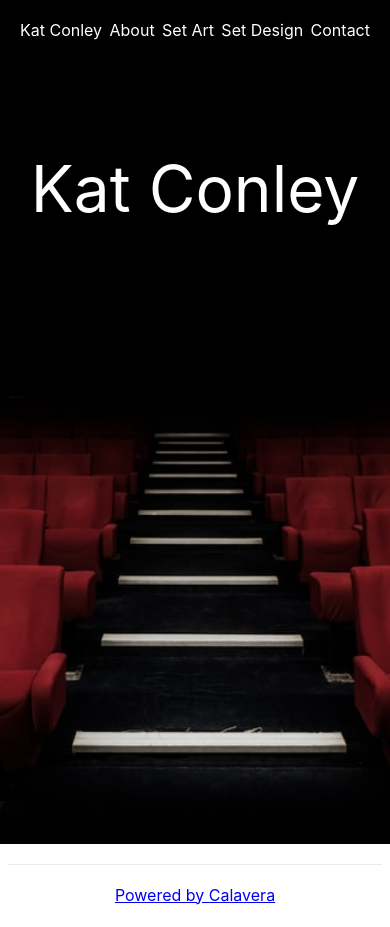
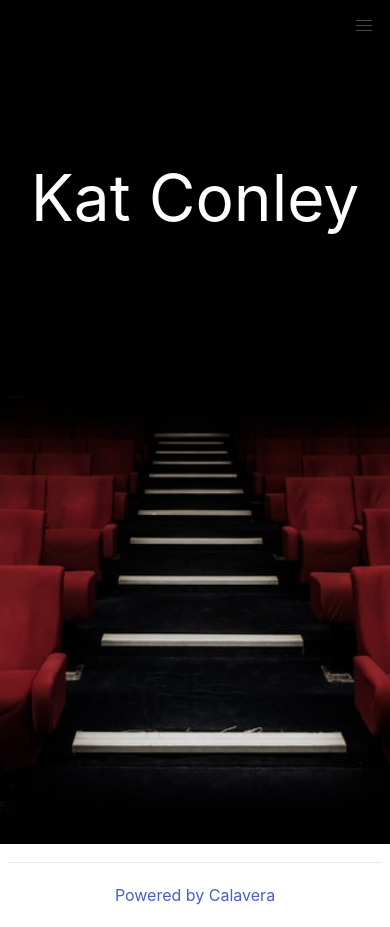
Before and after one commit to gocalavera/katconley, a Next.js app: page / in a window 390 px wide. Built offline with nearby package versions, Linux system fonts and the light colour scheme.

Commit message:
pulled in bulma, started setting up mobile nav.

```diff
--- a/components/Header.js
+++ b/components/Header.js
@@ -4,12 +4,22 @@ import Link from "next/link";
 
 export default function Header() {
     return (
-        <div className={styles.nav}>
+        <>
+            <div className={`${styles.nav} is-hidden-touch`}>
                 <Link href="/"><div className={styles["nav-item"]}>Kat Conley</div></Link>
                 <Link href="/about"><div className={styles["nav-item"]}>About</div></Link>
                 <Link href="/set-art"><div className={styles["nav-item"]}>Set Art</div></Link>
                 <Link href="/set-design"><div className={styles["nav-item"]}>Set Design</div></Link>
                 <Link href="/contact"><div className={styles["nav-item"]}>Contact</div></Link>
             </div>
+
+            <div className={`${styles["mobile-nav"]} is-hidden-desktop`}>
+                <a role="button" className="navbar-burger white" aria-label="menu" aria-expanded="false">
+                    <span aria-hidden="true"></span>
+                    <span aria-hidden="true"></span>
+                    <span aria-hidden="true"></span>
+                </a>
+            </div>
+        </>
     );
 }
--- /dev/null
+++ b/next.config.js
@@ -0,0 +1,6 @@
+module.exports = {
+    images: {
+        loader: 'imgix',
+        domains: ['images.ctfassets.net']
+    }
+}
--- a/pages/index.js
+++ b/pages/index.js
@@ -1,15 +1,18 @@
 import Head from "next/head";
-import Image from "next/image";
 import Header from "../components/Header";
 import styles from "../styles/Home.module.css";
+import 'bulma/css/bulma.min.css';
 
 export default function Home() {
     return (
         <div className={styles.container}>
             <Head>
-                <title>Create Next App</title>
-                <meta name="description" content="Generated by create next app" />
-                <link rel="icon" href="/favicon.ico" />
+                <title>Kat Conley</title>
+                <link rel="icon" href="/theatre.ico" />
+                <meta name="og:description" content="Set Art & Design" />
+                <meta property="og:image" content="/theatre.jpeg" />
+                <meta name="twitter:card" content="/theatre.jpeg" />
+                <meta name="viewport" content="width=device-width, initial-scale=1" />
             </Head>
 
             <main className={styles.main}>
--- a/styles/Header.module.css
+++ b/styles/Header.module.css
@@ -9,3 +9,10 @@
 .nav-item:hover {
     cursor: pointer;
 }
+
+.mobile-nav {
+    width: 100vw;
+    height: 50px;
+    display: flex;
+    justify-content: flex-end;
+}
```
Also changed, not shown: package.json (+8 -2 lines), 2 other files (tests, documents, lock files or other folders). Lines whose indentation alone changed are shown as unchanged.
